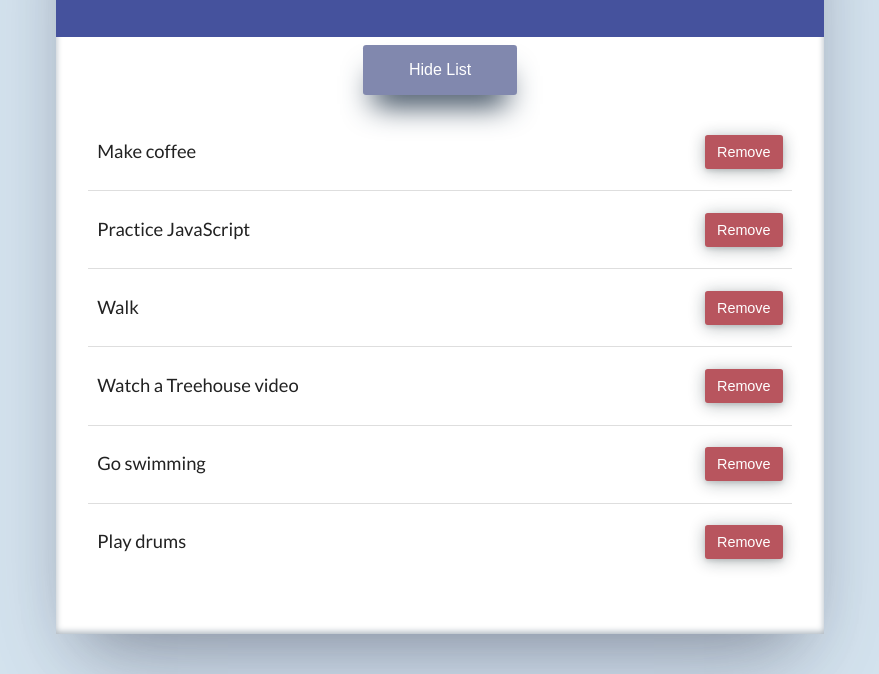
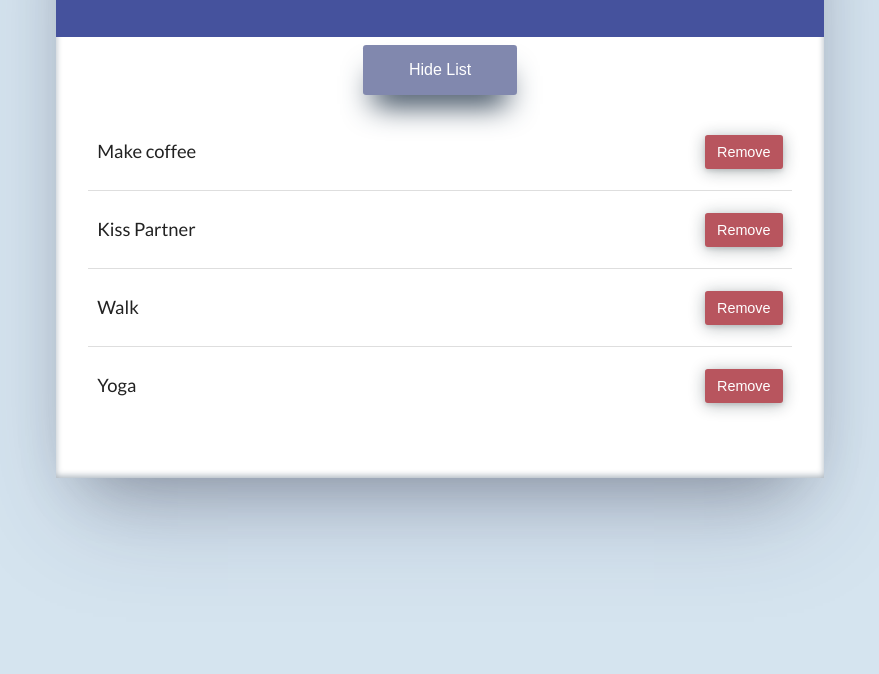
Before and after one commit to halebeau/My-Day-List, a plain HTML site: page index.html in a window 1280 px wide. Shown: the part 159-833 px from the top of the page, without its empty margins (200-1079 px from the left). After the commit the page ends 800 px from the top, so only its background shows below. Drawn offline with Linux system fonts and the light colour scheme.

Commit message:
Finished MVP for Task List

```diff
--- a/index.html
+++ b/index.html
@@ -25,11 +25,9 @@
       <div class="list-container">
         <ul aria-live="polite">
           <li>Make coffee</li>
-          <li>Practice JavaScript</li>
+          <li>Kiss Partner</li>
           <li>Walk</li>
-          <li>Watch a Treehouse video</li>
-          <li>Go swimming</li>
-          <li>Play drums</li>
+          <li>Yoga</li>
         </ul>
       </div>
     </div>
```
